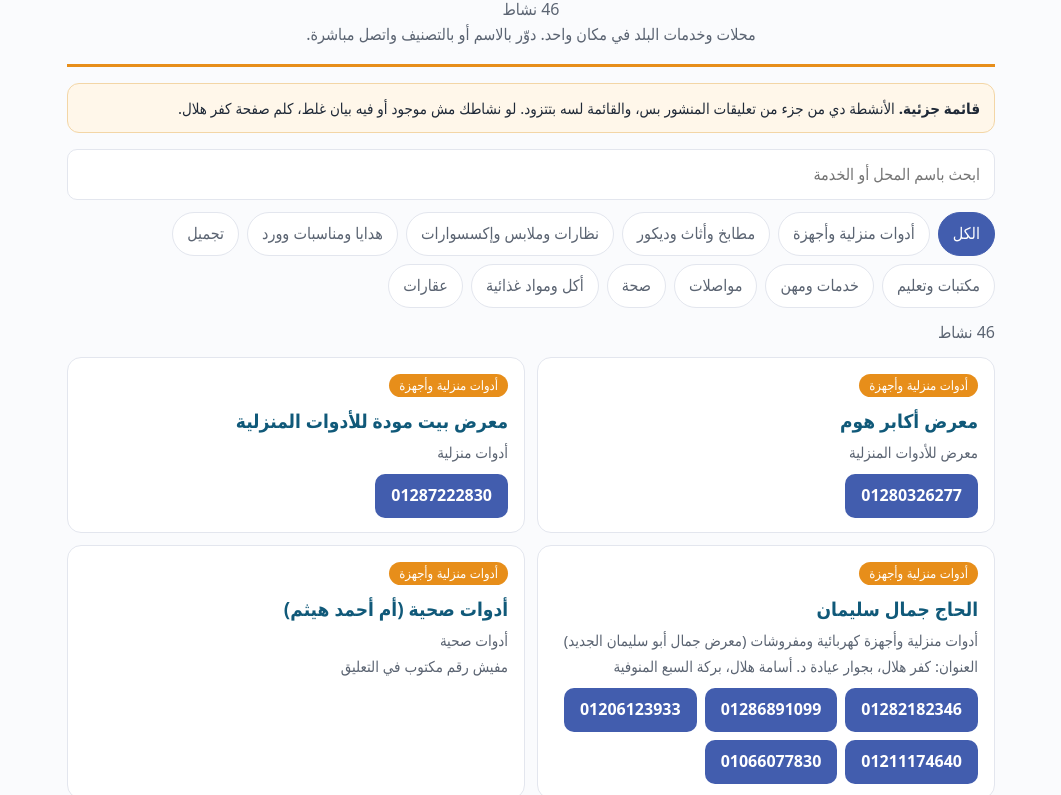
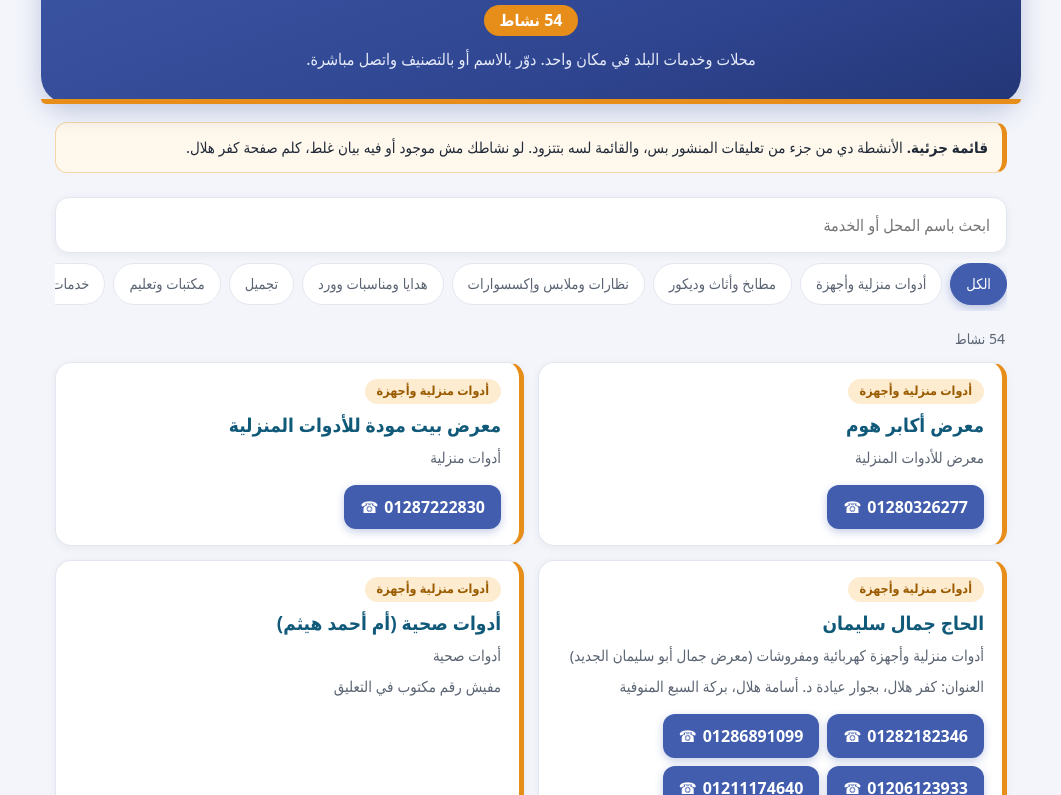
Before and after one commit to Fast-Menuxpress/kafr-hilal-directory, a plain HTML site: page index.html in a window 1280 px wide. Shown: the part 207-1002 px from the top of the page, without its empty margins (109-1170 px from the left). Drawn offline with Linux system fonts and the light colour scheme.

Commit message:
Update index.html

```diff
--- a/index.html
+++ b/index.html
@@ -7,29 +7,38 @@
 <meta name="description" content="محلات وخدمات كفر هلال في مكان واحد. دوّر بالاسم أو بالتصنيف واتصل مباشرة.">
 
 <style>
-:root{--blue:#425dae;--orange:#e78e1a;--teal:#105979;--ink:#1f2937;--mute:#5b6472;--line:#e3e6ee;--bg:#fafbfd}
+:root{--blue:#425dae;--blue2:#2f4590;--orange:#e78e1a;--teal:#105979;--ink:#1f2937;--mute:#5b6472;--line:#e3e6ee;--bg:#f3f5fb}
 *{box-sizing:border-box}
-body{margin:0;background:var(--bg);color:var(--ink);font-family:system-ui,-apple-system,"Segoe UI",Tahoma,Arial,sans-serif;line-height:1.6}
-main{max-width:960px;margin:0 auto;padding:24px 16px 48px}
-header{text-align:center;border-bottom:3px solid var(--orange);padding-bottom:16px;margin-bottom:16px}
-header img{width:112px;height:112px;border-radius:50%}
-h1{margin:8px 0 4px;color:var(--blue);font-size:30px}
-header p{margin:0;color:var(--mute)}
-.note{background:#fff7ea;border:1px solid #f3d6a6;border-radius:12px;padding:12px 14px;margin:16px 0;font-size:15px}
-.search{width:100%;padding:12px 14px;font:inherit;border:1px solid var(--line);border-radius:10px;background:#fff}
-.chips{display:flex;flex-wrap:wrap;gap:8px;margin:12px 0}
-.chip{font:inherit;padding:8px 14px;border:1px solid var(--line);border-radius:999px;background:#fff;color:var(--mute);min-height:40px;cursor:pointer}
-.chip.on{background:var(--blue);border-color:var(--blue);color:#fff}
-.count{color:var(--mute);margin:4px 0 12px}
-.list{display:grid;gap:12px;grid-template-columns:1fr}
+html{scroll-behavior:smooth}
+body{margin:0;background:var(--bg);color:var(--ink);font-family:system-ui,-apple-system,"Segoe UI",Tahoma,Arial,sans-serif;line-height:1.65}
+main{max-width:980px;margin:0 auto;padding:0 14px 48px}
+header{text-align:center;background:linear-gradient(160deg,#425dae 0%,#2f4590 70%,#233676 100%);color:#fff;margin:0 -14px 18px;padding:28px 16px 30px;border-radius:0 0 28px 28px;box-shadow:0 8px 24px rgba(47,69,144,.25);position:relative}
+header::after{content:"";position:absolute;left:0;right:0;bottom:0;height:5px;background:var(--orange);border-radius:0 0 28px 28px}
+header img{width:104px;height:104px;border-radius:50%;border:4px solid #fff;box-shadow:0 6px 18px rgba(0,0,0,.25);background:#fff}
+h1{margin:10px 0 6px;color:#fff;font-size:32px;letter-spacing:.2px}
+header p{margin:2px 0;color:#e6ebfa}
+#total{display:inline-block;background:var(--orange);color:#fff;font-weight:700;border-radius:999px;padding:2px 16px;margin:4px 0 8px}
+.note{background:#fff8ec;border:1px solid #f3d6a6;border-right:5px solid var(--orange);border-radius:12px;padding:12px 14px;margin:16px 0;font-size:15px}
+.tools{position:sticky;top:0;z-index:5;background:var(--bg);padding:8px 0 4px}
+.search{width:100%;padding:14px 16px;font:inherit;font-size:16px;border:1px solid var(--line);border-radius:14px;background:#fff;box-shadow:0 2px 8px rgba(31,41,55,.06);outline:none}
+.search:focus{border-color:var(--blue);box-shadow:0 0 0 3px rgba(66,93,174,.18)}
+.chips{display:flex;gap:8px;margin:10px 0 4px;overflow-x:auto;padding-bottom:6px;scrollbar-width:thin}
+.chip{flex:0 0 auto;font:inherit;font-size:14.5px;padding:8px 15px;border:1px solid var(--line);border-radius:999px;background:#fff;color:var(--mute);min-height:40px;cursor:pointer;transition:.15s}
+.chip:hover{border-color:var(--blue);color:var(--blue)}
+.chip.on{background:var(--blue);border-color:var(--blue);color:#fff;box-shadow:0 3px 10px rgba(66,93,174,.35)}
+.count{color:var(--mute);margin:8px 2px 12px;font-size:14px}
+.list{display:grid;gap:14px;grid-template-columns:1fr}
 @media(min-width:760px){.list{grid-template-columns:1fr 1fr}}
-.card{background:#fff;border:1px solid var(--line);border-radius:14px;padding:14px 16px}
-.badge{display:inline-block;font-size:13px;color:#fff;background:var(--orange);border-radius:999px;padding:1px 10px}
-.name{margin:8px 0 4px;color:var(--teal);font-size:19px}
-.d{margin:2px 0;color:var(--mute);font-size:15px}
-.phones{display:flex;flex-wrap:wrap;gap:8px;margin-top:10px}
-.call{display:inline-flex;align-items:center;min-height:44px;padding:0 16px;border-radius:10px;background:var(--blue);color:#fff;text-decoration:none;font-weight:600;direction:ltr}
-footer{margin-top:28px;color:var(--mute);font-size:14px;text-align:center}
+.card{background:#fff;border:1px solid var(--line);border-radius:16px;padding:16px 18px;box-shadow:0 2px 10px rgba(31,41,55,.05);border-right:5px solid var(--orange);display:flex;flex-direction:column;transition:transform .15s,box-shadow .15s}
+.card:hover{transform:translateY(-2px);box-shadow:0 8px 20px rgba(31,41,55,.10)}
+.badge{align-self:flex-start;font-size:12.5px;color:#9a5b00;background:#fdecd0;border-radius:999px;padding:2px 12px;font-weight:600}
+.name{margin:8px 0 4px;color:var(--teal);font-size:19px;line-height:1.4}
+.d{margin:3px 0;color:var(--mute);font-size:15px}
+.phones{display:flex;flex-wrap:wrap;gap:8px;margin-top:auto;padding-top:12px}
+.call{display:inline-flex;align-items:center;gap:6px;min-height:44px;padding:0 16px;border-radius:12px;background:var(--blue);color:#fff;text-decoration:none;font-weight:600;direction:ltr;box-shadow:0 3px 8px rgba(66,93,174,.3)}
+.call::before{content:"\260E";font-size:16px}
+.call:active{background:var(--blue2)}
+footer{margin-top:30px;color:var(--mute);font-size:14px;text-align:center}
 </style>
 </head>
 <body>
@@ -41,8 +50,8 @@ footer{margin-top:28px;color:var(--mute);font-size:14px;text-align:center}
 <p>محلات وخدمات البلد في مكان واحد. دوّر بالاسم أو بالتصنيف واتصل مباشرة.</p>
 </header>
 <div class="note"><strong>قائمة جزئية.</strong> الأنشطة دي من جزء من تعليقات المنشور بس، والقائمة لسه بتتزود. لو نشاطك مش موجود أو فيه بيان غلط، كلم صفحة كفر هلال.</div>
-<input id="q" type="search" class="search" placeholder="ابحث باسم المحل أو الخدمة" aria-label="بحث">
-<div id="chips" class="chips"></div>
+<div class="tools"><input id="q" type="search" class="search" placeholder="ابحث باسم المحل أو الخدمة" aria-label="بحث">
+<div id="chips" class="chips"></div></div>
 <p id="count" class="count"></p>
 <div id="list" class="list"></div>
 <footer>الأرقام والتفاصيل زي ما اتكتبت في تعليقات المنشور، ولسه ماتراجعتش مع أصحابها.</footer>
@@ -97,6 +106,14 @@ const businesses = [
     { id: 44, name: 'هيثم حجازي', category: 'مطابخ وأثاث وديكور', detail: 'دهانات الأثاث وديكورات النقاشة', phones: ['01270110822', '01004233687'] },
     { id: 45, name: 'تأسيس سباكة (ندى علي)', category: 'خدمات ومهن', detail: 'تأسيس سباكة' },
     { id: 46, name: 'لبس البيتي والمحجبات (شيماء كامل)', category: 'نظارات وملابس وإكسسوارات', detail: 'كل ما يخص لبس البيتي والمحجبات' },
+    { id: 47, name: 'الأستاذ صابر محمد غنيم (رياضيات)', category: 'مكتبات وتعليم', detail: 'معلم رياضيات وإحصاء بمدارس الإيمان الخاصة، من الصف الرابع الابتدائي حتى الثانوي العام (علمي). الحجز والاستفسار بالتليفون أو واتساب', phones: ['01099856636'] },
+    { id: 48, name: 'ثقة للخدمات الكهربائية', category: 'خدمات ومهن', detail: 'خدمات كهربائية حديثة للمنازل: تأسيس وتشطيب (كفر هلال، قويسنا، بركة السبع). فريق: أحمد القاضي، عاطف شكر، محمد نوفل', phones: ['01289842824','01285227856'] },
+    { id: 49, name: 'محل الموازين (محمد الزتحري)', category: 'خدمات ومهن', detail: 'محل موازين', phones: ['01206423802'] },
+    { id: 50, name: 'فني ثلاجات وغسالات (صبري النادي)', category: 'خدمات ومهن', detail: 'صيانة ثلاجات وغسالات، متواجد حاليًا في القاهرة' },
+    { id: 51, name: 'صاحب الصنعة (آسر - حور - آدم)', category: 'خدمات ومهن', detail: 'نشاط حِرفي، نوع الخدمة غير مذكور في التعليق (شعار فقط)' },
+    { id: 52, name: 'صيدلية نور الإيمان', category: 'صحة', detail: 'صيدلية', phones: ['0482971999'] },
+    { id: 53, name: 'ستائر وتنجيد (أ. مصطفى مجاهد)', category: 'مطابخ وأثاث وديكور', detail: 'ستائر وتنجيد، المجاهد 2. نفس الرقم واتساب', phones: ['01276817345'] },
+    { id: 54, name: 'Natasia care (فخامة التجميل)', category: 'تجميل', detail: 'تركيبات صيدلانية تجميلية وعلاجية', phones: ['01025540210'] },
 ];
 </script>
 <script>
```
